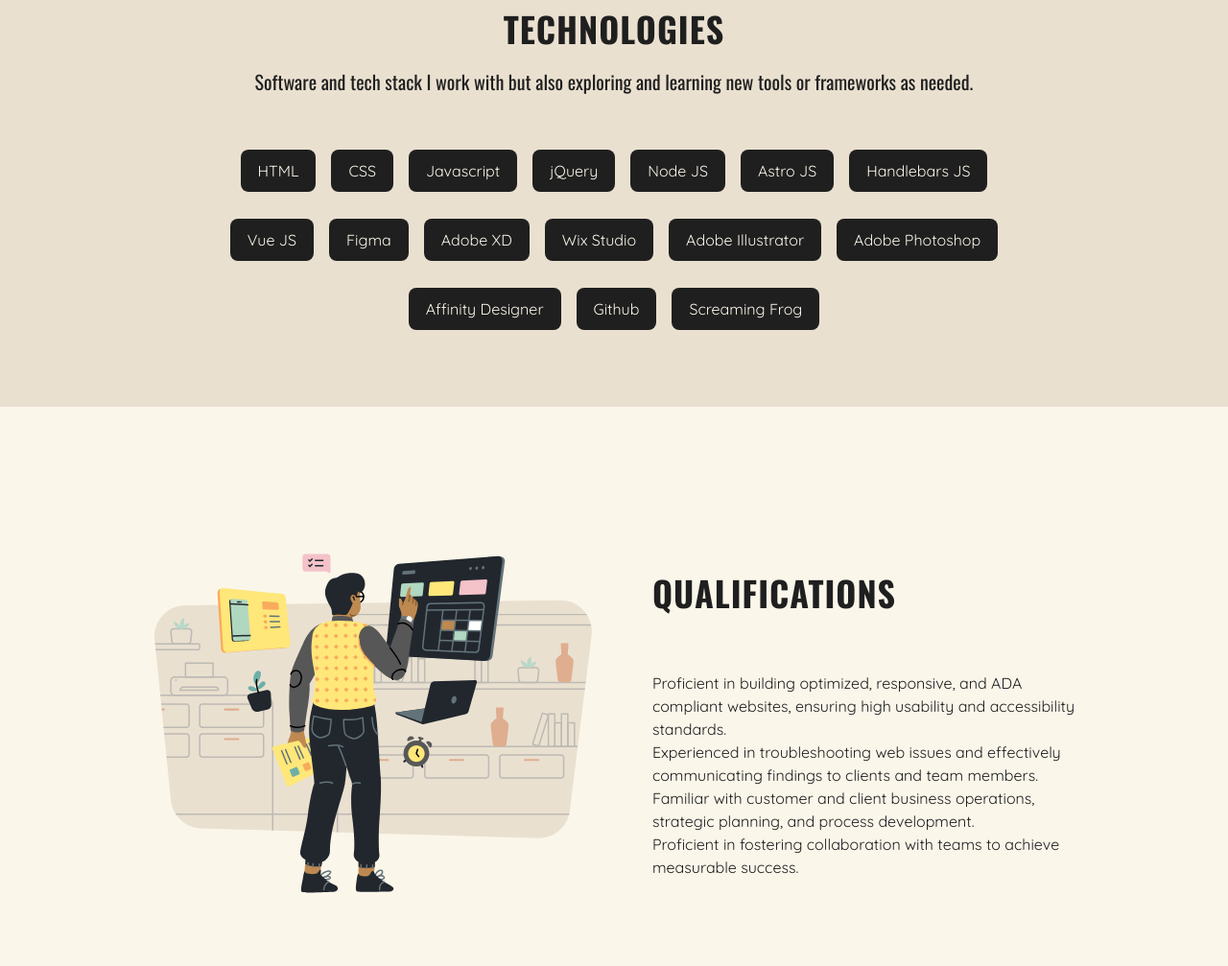
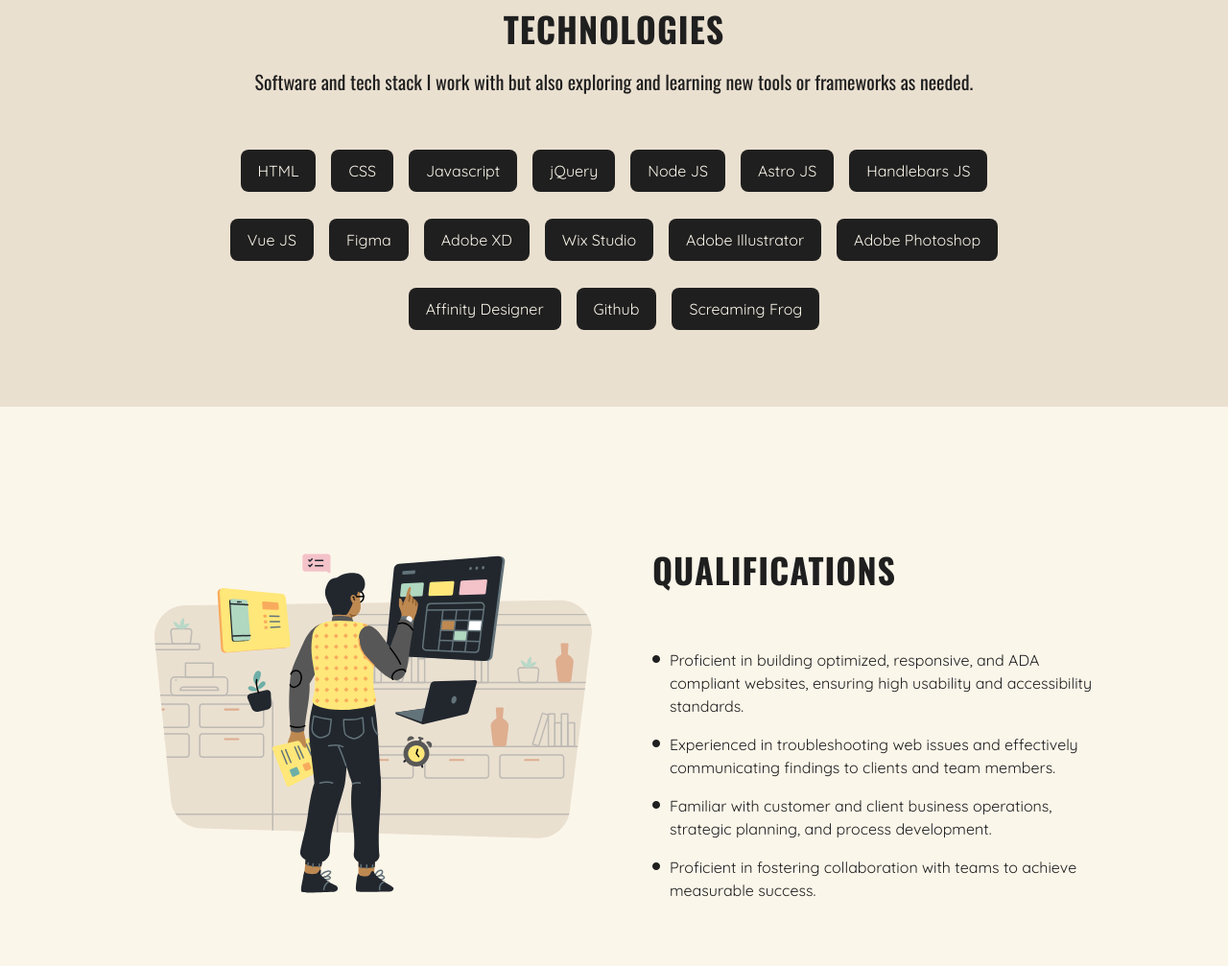
Before and after one commit to RoLo-dev/rolando_astro, an Astro site: page / in a window 1280 px wide. Shown: the part 907-1914 px from the top of the page at 96% size. Built offline with nearby package versions, Linux system fonts and the light colour scheme; Astro itself is replaced by a stand-in of ours.

Commit message:
updating site

```diff
--- a/src/components/Hero.astro
+++ b/src/components/Hero.astro
@@ -51,7 +51,8 @@
         background-position: center;
         background-size: cover;
         background-repeat: no-repeat;
-        border-radius: 15px;
+        border-radius: 25px 150px 25px 150px;
+        /* border-radius: 15px; */
         border: 1px solid var(--fruit-punch);
         box-shadow: rgba(242, 92, 84, 0.4) 5px 5px,
         rgba(242, 92, 84, 0.3) 10px 10px,
--- a/src/components/Qualifications.astro
+++ b/src/components/Qualifications.astro
@@ -6,16 +6,19 @@
                 <h2>Qualifications</h2>
                 <ul>
                     <li>
-
+                        <i class="fa-solid fa-circle"></i>
                         <p>Proficient in building optimized, responsive, and ADA compliant websites, ensuring high usability and accessibility standards.</p>
                     </li>
                     <li>
+                        <i class="fa-solid fa-circle"></i>
                         <p>Experienced in troubleshooting web issues and effectively communicating findings to clients and team members.</p>
                     </li>
                     <li>
+                        <i class="fa-solid fa-circle"></i>
                         <p>Familiar with customer and client business operations, strategic planning, and process development.</p>
                     </li>
                     <li>
+                        <i class="fa-solid fa-circle"></i>
                         <p>Proficient in fostering collaboration with teams to achieve measurable success.</p>
                     </li>
                 </ul>
@@ -44,4 +47,15 @@
         justify-content: center;
         align-items: center;
     }
+    .text-col ul li{
+        display: flex;
+        gap: 0 10px;
+        align-items: flex-start;
+        margin-bottom: 1rem;
+    }
+    .text-col ul li:last-child{margin-bottom: 0;}
+    .text-col ul li i{
+        padding-top: 7px;
+        font-size: 0.5rem;
+    }
 </style>
```
